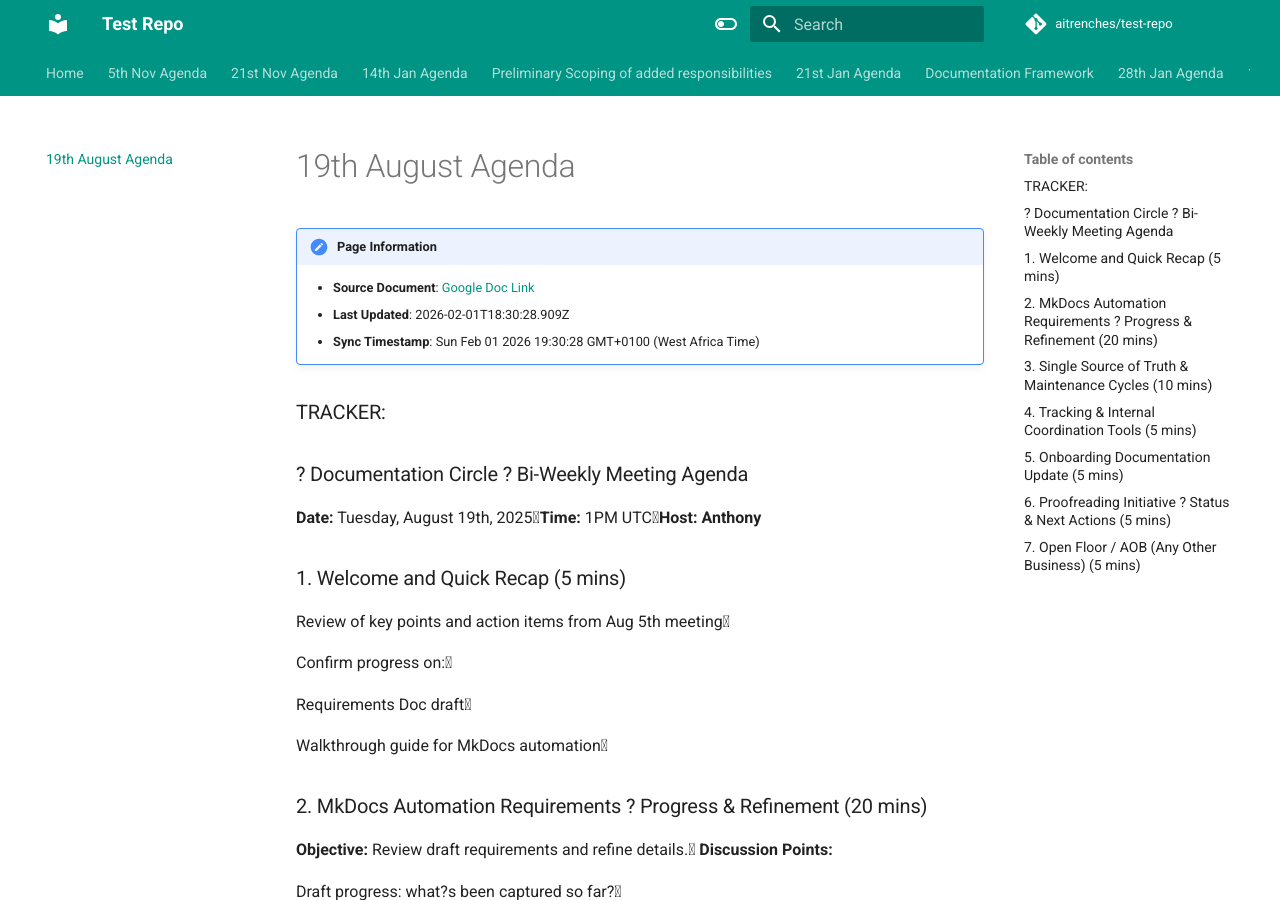
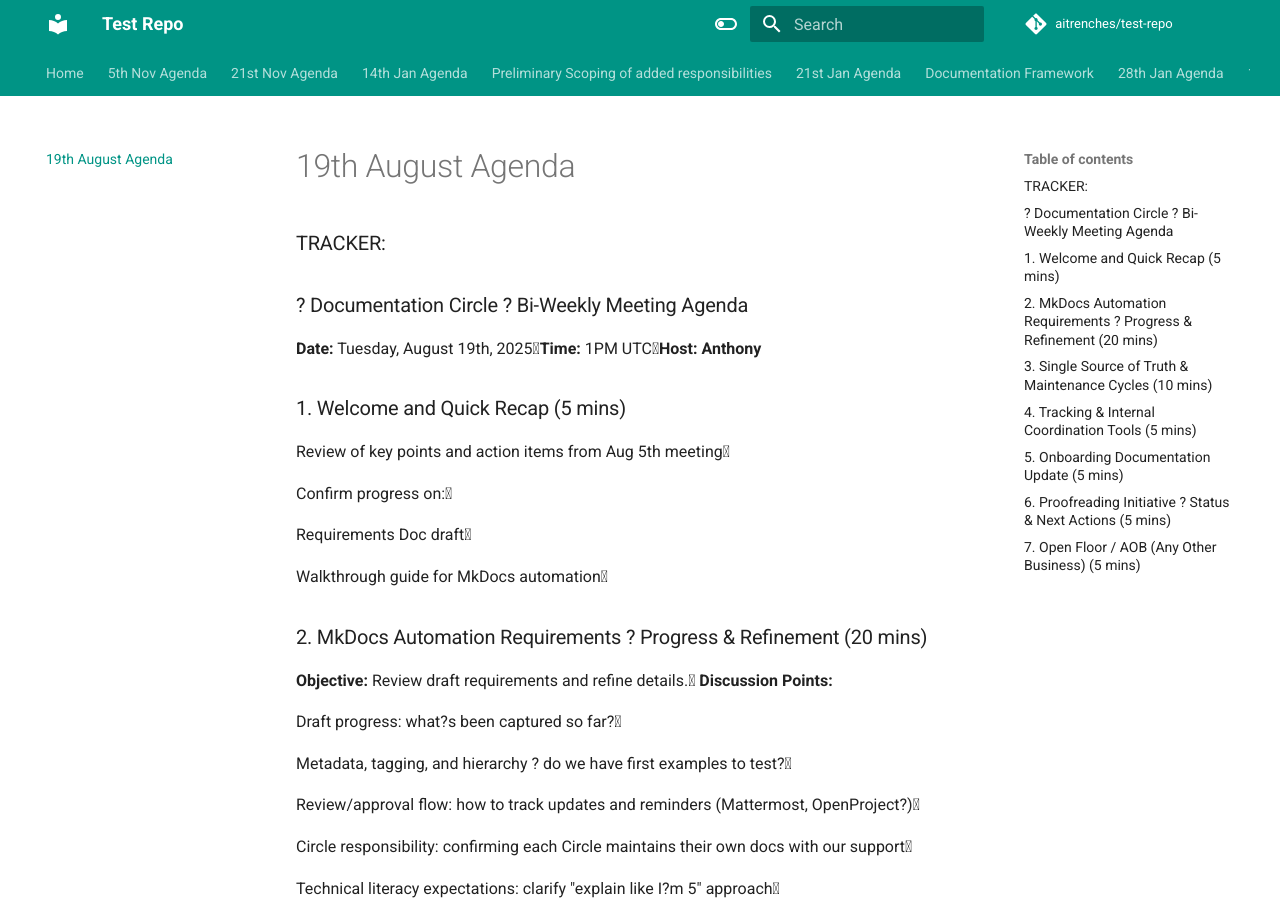
Before and after one commit to aitrenches/test-repo, an MkDocs documentation site: the page built from docs/19th-august-agenda.md, in a window 1280 px wide and 900 px high. Built offline with MkDocs 1.6.1 and Material for MkDocs 9.7.7, drawn with Linux system fonts in a browser that asks for light colours; comment, search, counter and statistics services are not loaded.

Commit message:
Sync tab: 19th August Agenda

```diff
--- a/docs/19th-august-agenda.md
+++ b/docs/19th-august-agenda.md
@@ -1,14 +1,9 @@
 ---
 title: "19th August Agenda"
-last_updated: "2026-02-01T18:30:28.909Z"
+last_updated: "2026-02-01T18:36:13.993Z"
 source_doc: "https://docs.google.com/document/d/1l5-1xQtHEozG9N6FpkFO4A6oixgQ6ZUo8Jx0FXYtqro/edit#heading=h.t.dvmkdyhwkogl"
-sync_timestamp: "Sun Feb 01 2026 19:30:28 GMT+0100 (West Africa Time)"
+sync_timestamp: "Sun Feb 01 2026 19:36:13 GMT+0100 (West Africa Time)"
 ---
-
-!!! note "Page Information"
-    - **Source Document**: [Google Doc Link](https://docs.google.com/document/d/1l5-1xQtHEozG9N6FpkFO4A6oixgQ6ZUo8Jx0FXYtqro/edit#heading=h.t.dvmkdyhwkogl)
-    - **Last Updated**: 2026-02-01T18:30:28.909Z
-    - **Sync Timestamp**: Sun Feb 01 2026 19:30:28 GMT+0100 (West Africa Time)
 
 ### TRACKER:
 
```
